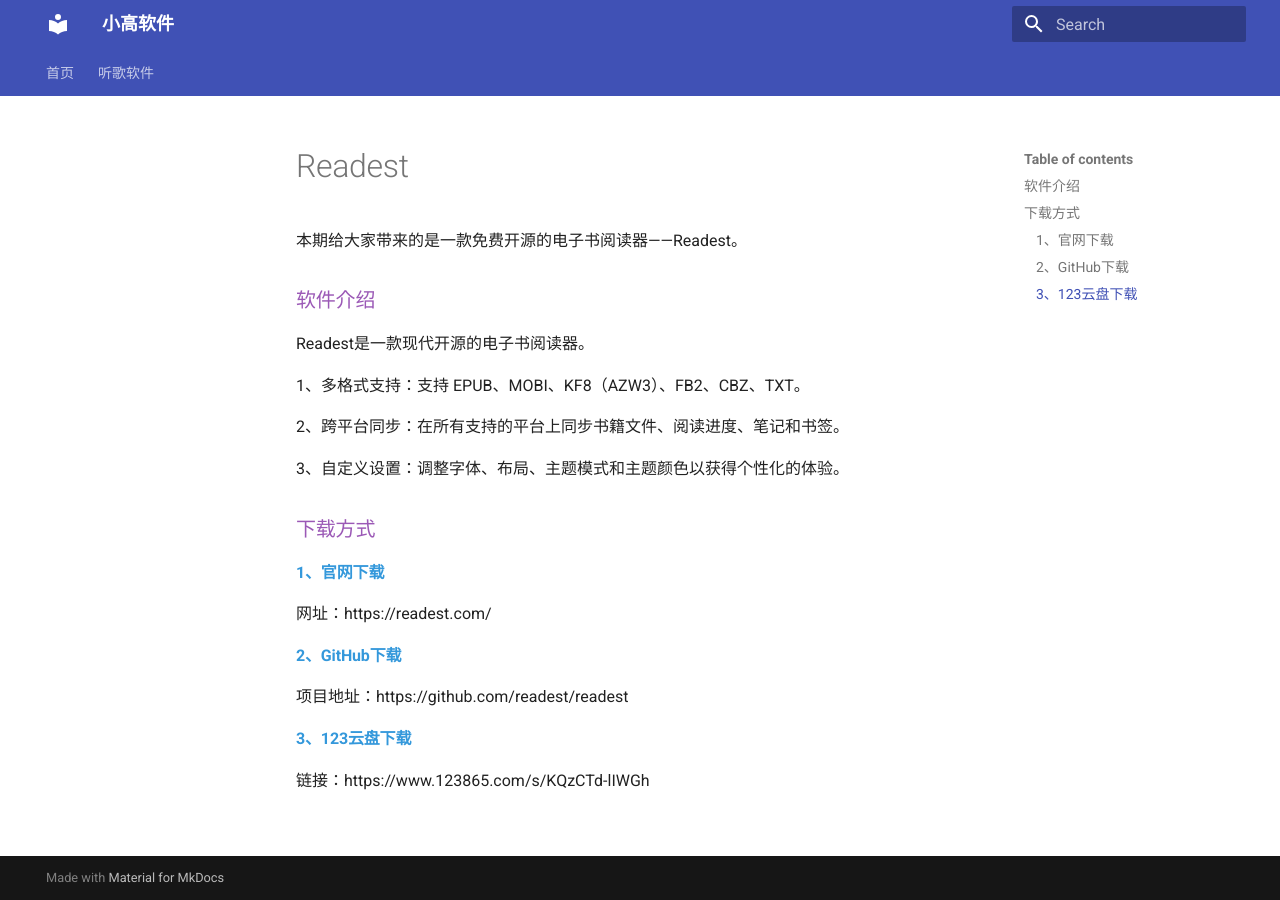
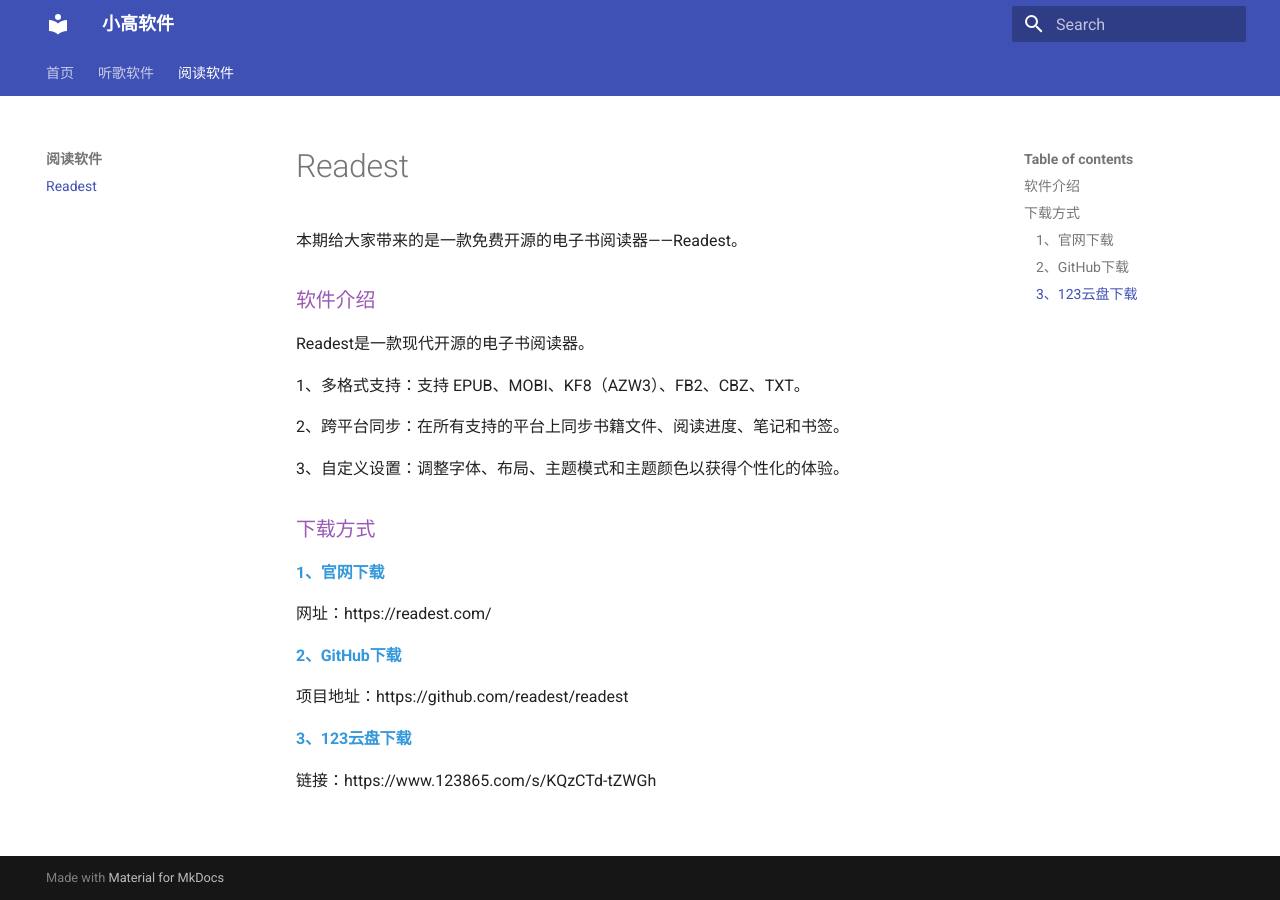
Before and after one commit to AstridGao/MkDocs, an MkDocs documentation site: the page built from docs/Read/Readest.md, in a window 1280 px wide. Built offline with MkDocs 1.6.1 and Material for MkDocs 9.7.7, drawn with Linux system fonts in a browser that asks for light colours; some of the changed lines change nothing that is shown.

Commit message:
修改一下Readest.md和配置文件

```diff
--- a/docs/Read/Readest.md
+++ b/docs/Read/Readest.md
@@ -22,4 +22,4 @@
 
 #### <font color="#3498db">3、123云盘下载</font>
 
-链接：https://www.123865.com/s/KQzCTd-lIWGh
+链接：https://www.123865.com/s/KQzCTd-tZWGh
--- a/mkdocs.yml
+++ b/mkdocs.yml
@@ -9,6 +9,8 @@
     - LX Music: Music/LX Music.md
     - MoeKoe Music: Music/MoeKoe Music.md
     - YesPlayMusic: Music/YesPlayMusic.md
+  - 阅读软件:
+    - Readest: Read/Readest.md
 theme:
   name: material
   features:
```
